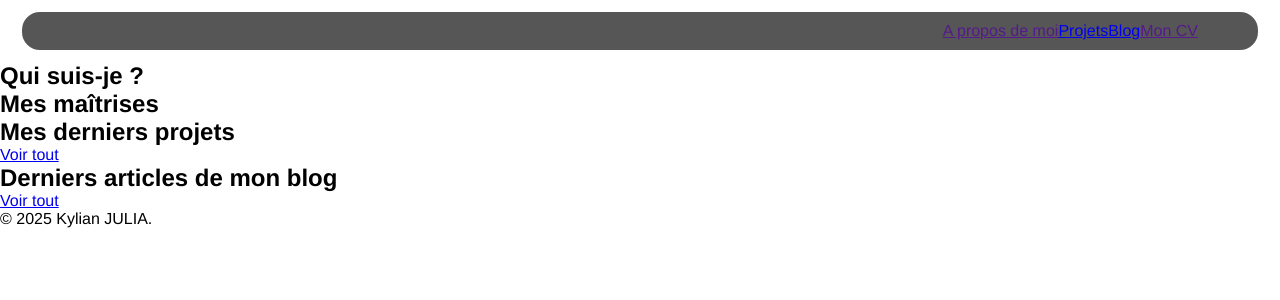
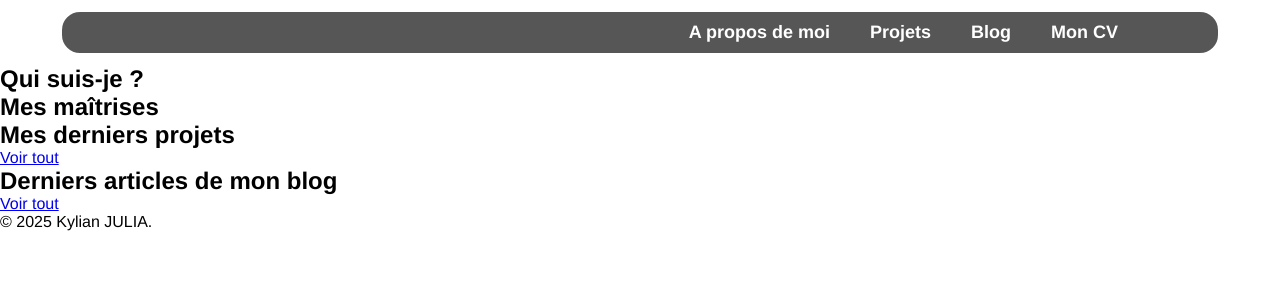
Before and after one commit to kylianjoff/kylianjulia, an Angular app in the folder kylianjulia/: page / in a window 1280 px wide. Shown: the top 300 px of the page. Built offline with nearby package versions, Linux system fonts and the light colour scheme.

Commit message:
Menu de navigation

```diff
--- a/kylianjulia/src/app/app.css
+++ b/kylianjulia/src/app/app.css
@@ -1,7 +1,7 @@
 header {
     background-color: #272727c7;
     color: white;
-    margin: 10px 20px;
+    margin: 10px 60px;
     padding: 10px 60px;
     border-radius: 20px;
     border: solid 2px white;
@@ -15,3 +15,21 @@ header {
 header a img {
     height: 25px;
 }
+
+nav {
+    display: flex;
+    gap: 40px;
+    margin: 0 40px;
+}
+
+nav a {
+    color: white;
+    text-decoration: none;
+    font-size: 18px;
+    font-weight: 600;
+    transition: ease-in-out 0.3s;
+}
+
+nav a:hover {
+    text-decoration: underline;
+}
```
